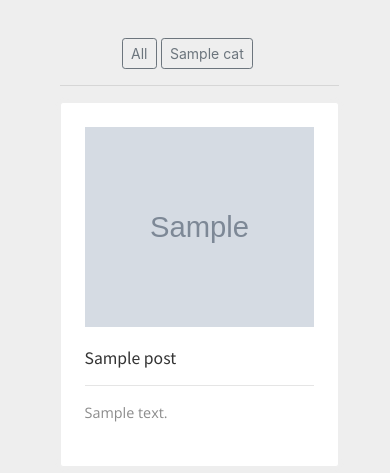
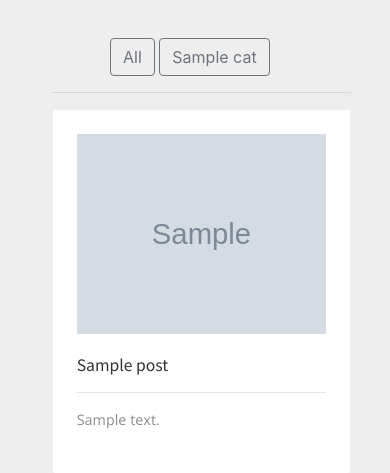
Before and after one commit to krsign/liveblog, a Django app: template blog/templates/blog/stories.html in a window 390 px wide. Shown: the part 56-529 px from the top of the page. Run offline with Django 3.2, Linux system fonts and the light colour scheme; the template is opened without the code that fills it: most values are stand-ins (such as "Sample title", 1, 10 or a date in 2020); grey boxes marked "Sample" are stand-in pictures; parts of the project's set-up code (start-up, migrations or seed data) failed here and were passed over; some libraries are stand-ins or nearby versions.

Commit message:
initial commit

```diff
--- a/blog/static/blog/css/base.css
+++ b/blog/static/blog/css/base.css
@@ -92,8 +92,8 @@
       margin: 4em 0;
       text-align: center;
       padding-top: 30px;
-      padding-left: 5%;
-      padding-right: 13%;
+      padding-left: 3%;
+      padding-right: 10%;
 
     }
     ul.grid-nav li {
--- a/blog/static/blog/css/post-detail.css
+++ b/blog/static/blog/css/post-detail.css
@@ -11,7 +11,7 @@
 
 .image-detail{
      width: 100%;
-     height: 50%;
+     height: auto;
      padding-top: 2%;
      padding-bottom: 2%;
 
@@ -37,8 +37,8 @@
         padding-top: 50px;
     }
     .container1{
-        padding-left: 5%;
-        padding-right: 5%;
+        padding-left: 2%;
+        padding-right: 2%;
         text-align: justify;
     }
     .image-detail{
--- a/blog/templates/blog/stories.html
+++ b/blog/templates/blog/stories.html
@@ -17,9 +17,9 @@
 
     <div class="container">
         <div class="categories">
-            <a href="{% url 'home' %}"><button type="button" class="btn btn-outline-secondary btn-sm">All</button></a>
+            <a href="{% url 'home' %}"><button type="button" class="btn btn-outline-secondary btn-sm-1">All</button></a>
             {% for cat in categories %}
-                <a href="{% url 'filter' cat.id %}"><button type="button" class="btn btn-outline-secondary btn-sm">{{cat.name}}</button></a>
+                <a href="{% url 'filter' cat.id %}"><button type="button" class="btn btn-outline-secondary btn-sm-1">{{cat.name}}</button></a>
             {% endfor %}
 
         </div>
```
Also changed, not shown: db.sqlite3, media/blog/002irm_ons_mas_mob_01_0.jpg (added), media/blog/0T6YqUWeHcgb_F9_0.png (added), media/blog/ant-manthewasp_lob_crd_01_0.jpg (added), media/blog/blackwidow_lob_crd_04.jpg (added), media/blog/deathstar2.jpg (added), media/blog/iphone11prolineup-800x778.jpg (added), media/blog/scarlet_ons_poster_02.jpg (added).
